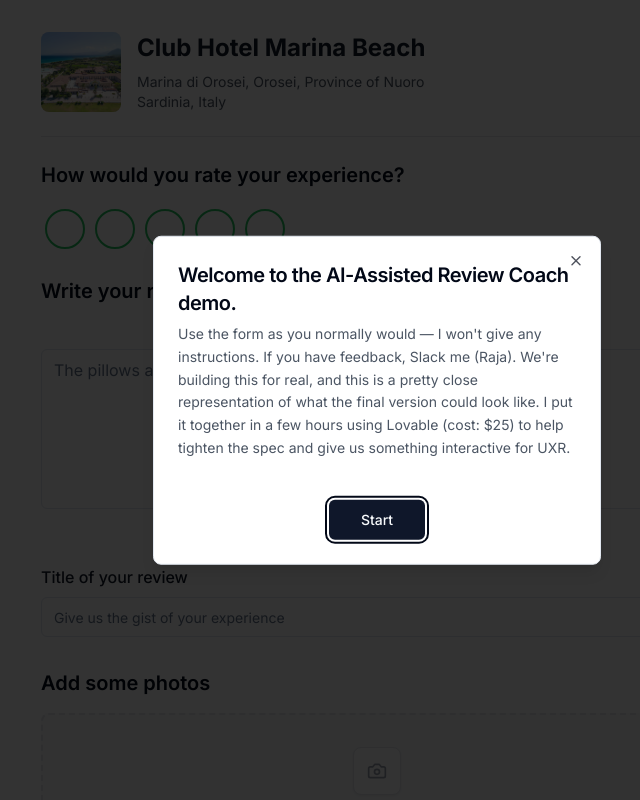
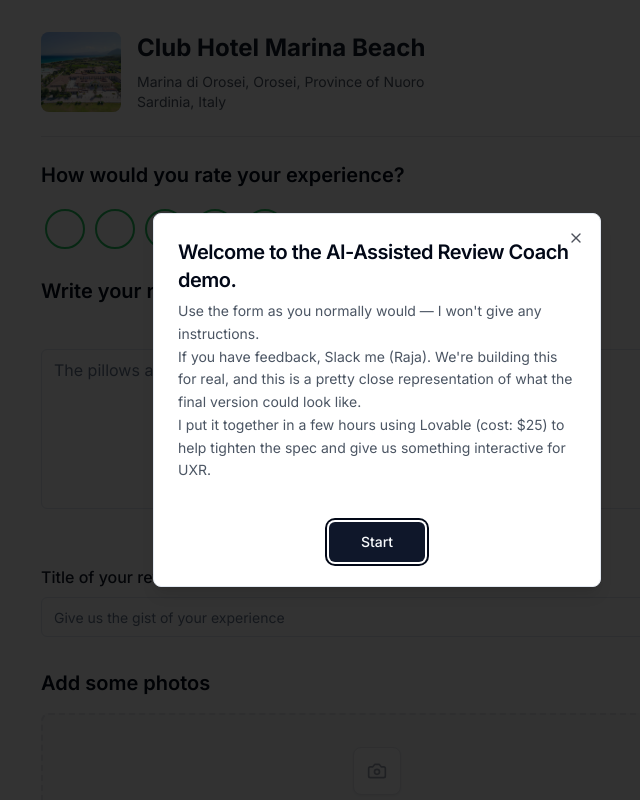
Before and after one commit to superwhatnot/review-coach-poc, a React (Vite) app: page / in a window 1280 px wide. Shown: the top 800 px of the page, without its empty margins (263-903 px from the left). Built offline with nearby package versions, Linux system fonts and the light colour scheme.

Commit message:
Refactor: Remove line breaks

```diff
--- a/src/components/WelcomeModal.tsx
+++ b/src/components/WelcomeModal.tsx
@@ -22,10 +22,10 @@ export const WelcomeModal: React.FC<WelcomeModalProps> = ({ isOpen, onClose }) =
           <DialogTitle className="text-xl font-semibold">
             Welcome to the AI-Assisted Review Coach demo.
           </DialogTitle>
-          <DialogDescription className="text-sm text-gray-600 mt-4 leading-relaxed">
-            Use the form as you normally would — I won't give any instructions.
-            If you have feedback, Slack me (Raja). We're building this for real, and this is a pretty close representation of what the final version could look like.
-            I put it together in a few hours using Lovable (cost: $25) to help tighten the spec and give us something interactive for UXR.
+          <DialogDescription className="text-sm text-gray-600 mt-4 leading-relaxed whitespace-pre-line">
+            {`Use the form as you normally would — I won't give any instructions.
+If you have feedback, Slack me (Raja). We're building this for real, and this is a pretty close representation of what the final version could look like.
+I put it together in a few hours using Lovable (cost: $25) to help tighten the spec and give us something interactive for UXR.`}
           </DialogDescription>
         </DialogHeader>
         <div className="flex justify-center mt-6">
```
